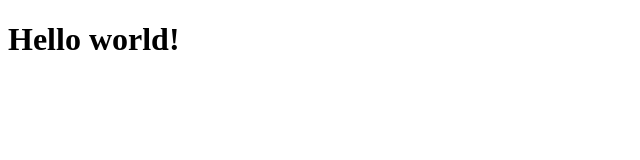
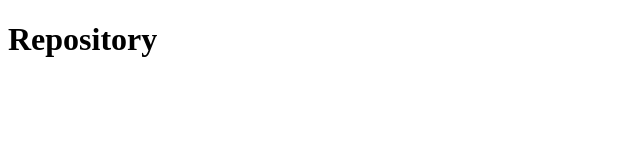
Before and after one commit to gustavoharff/github-explorer, a React (Create React App) app: page /repository in a window 1280 px wide. Shown: the top 160 px of the page, without its empty margins (0-640 px from the left). Built offline with nearby package versions, Linux system fonts and the light colour scheme; the HTML template or start-up script is replaced by a standard one.

Commit message:
feat: add routes

```diff
--- a/package.json
+++ b/package.json
@@ -20,6 +20,7 @@
     "react-dom": "^16.13.1",
     "react-router-dom": "^5.2.0",
     "react-scripts": "3.4.3",
+    "styled-components": "^5.1.1",
     "typescript": "~3.7.2"
   },
   "scripts": {
@@ -41,6 +42,8 @@
     ]
   },
   "devDependencies": {
+    "@types/react-router-dom": "^5.1.5",
+    "@types/styled-components": "^5.1.2",
     "eslint": "6.8.0",
     "eslint-config-prettier": "^6.11.0",
     "eslint-import-resolver-typescript": "^2.2.1",
--- a/src/App.tsx
+++ b/src/App.tsx
@@ -1,7 +1,14 @@
 import React from 'react';
+import { BrowserRouter } from 'react-router-dom';
+
+import Routes from './routes';
 
 const App: React.FC = () => {
-  return <h1>Hello world!</h1>;
+  return (
+    <BrowserRouter>
+      <Routes />
+    </BrowserRouter>
+  );
 };
 
 export default App;
--- /dev/null
+++ b/src/pages/Dashboard/index.tsx
@@ -0,0 +1,9 @@
+import React from 'react';
+
+// import { Container } from './styles';
+
+const Dashboard: React.FC = () => {
+  return <h1>Dashboard</h1>;
+};
+
+export default Dashboard;
--- /dev/null
+++ b/src/pages/Dashboard/styles.ts
@@ -0,0 +1,3 @@
+import styled from 'styled-components';
+
+export const Container = styled.div``;
--- /dev/null
+++ b/src/pages/Repository/index.tsx
@@ -0,0 +1,9 @@
+import React from 'react';
+
+// import { Container } from './styles';
+
+const Repository: React.FC = () => {
+  return <h1>Repository</h1>;
+};
+
+export default Repository;
--- /dev/null
+++ b/src/pages/Repository/styles.ts
@@ -0,0 +1,3 @@
+import styled from 'styled-components';
+
+export const Container = styled.div``;
--- /dev/null
+++ b/src/routes/index.tsx
@@ -0,0 +1,16 @@
+import React from 'react';
+import { Switch, Route } from 'react-router-dom';
+
+import Dashboard from '../pages/Dashboard';
+import Repository from '../pages/Repository';
+
+const Routes: React.FC = () => {
+  return (
+    <Switch>
+      <Route path="/" exact component={Dashboard} />
+      <Route path="/repository" component={Repository} />
+    </Switch>
+  );
+};
+
+export default Routes;
```
Also changed, not shown: 1 other file (tests, documents, lock files or other folders).
